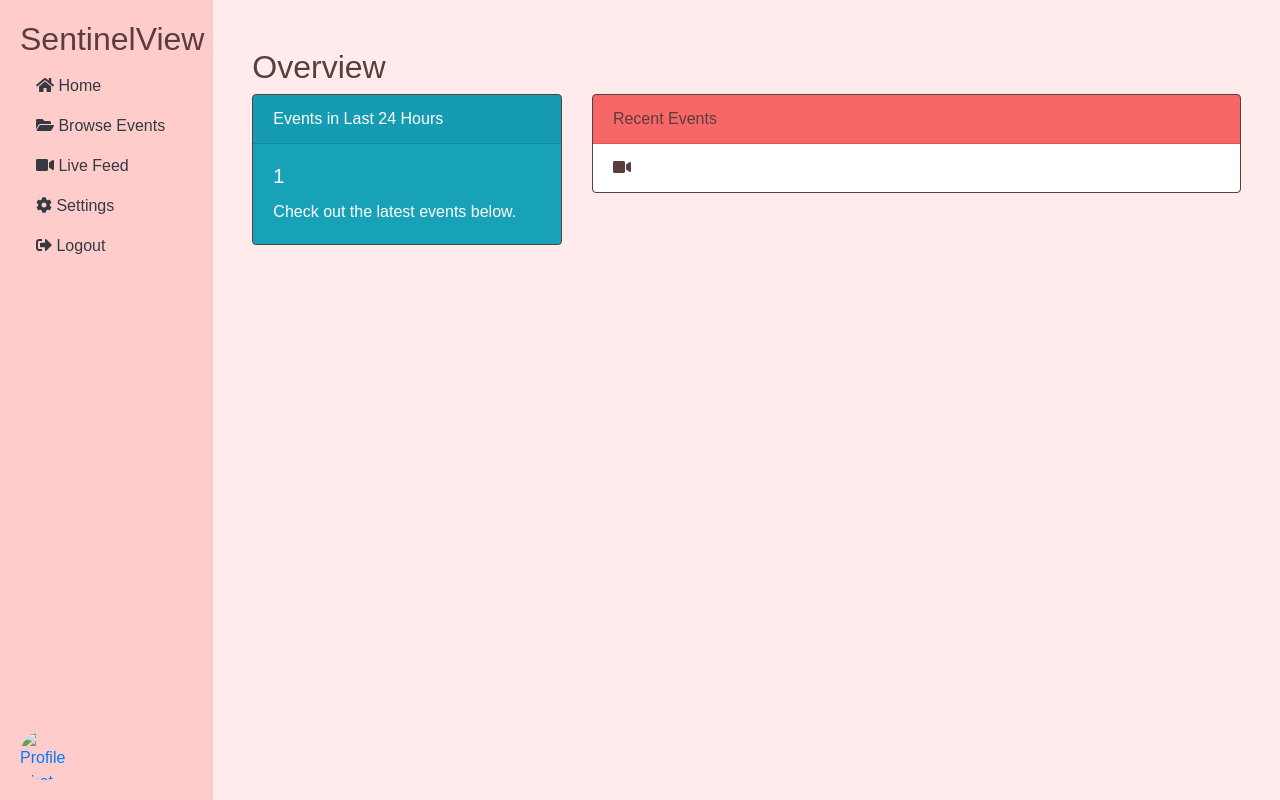
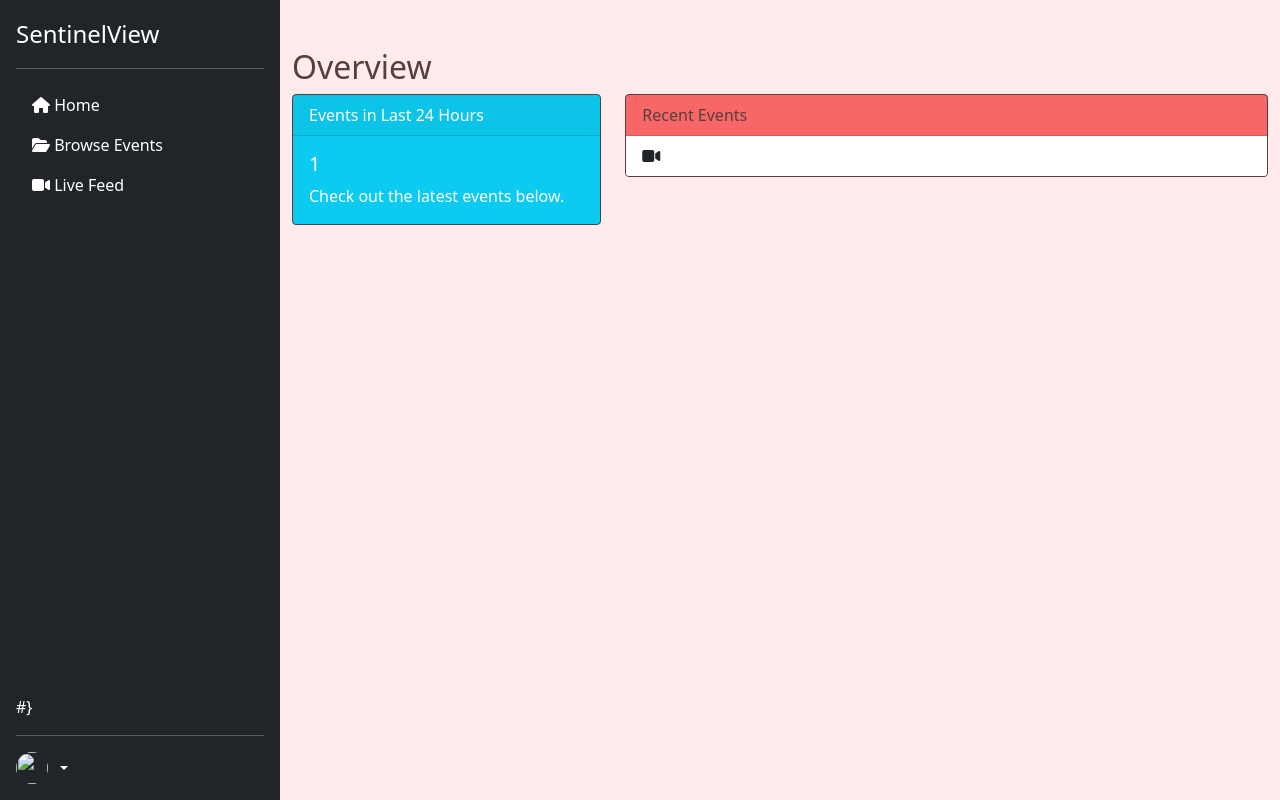
Before and after one commit to NitaCristian/SentinelView, a Flask app: template web_app/templates/index.html in a window 1280 px wide. Run offline with Flask 3, Linux system fonts and the light colour scheme; the visitor is signed in with stand-in values (Sample User, id 1); tables that the repository leaves empty hold one stand-in row (values such as "Sample post"); the template is opened without the code that fills it: values that come from a table or form of the project are taken from there, most other values are stand-ins (such as "Sample title", 1, 10 or a date in 2020); some libraries are stand-ins or nearby versions.

Commit message:
Changed web portal
Updated to Bootstrap 5 and FontAwesome 6.
Updated SideBar.
Added profile photo to User model.
Required login for all web routes.

```diff
--- a/api/models.py
+++ b/api/models.py
@@ -10,6 +10,7 @@
     email = db.Column(db.String(120), unique=True, nullable=False)
     password = db.Column(db.String(80), nullable=False)
     registration_timestamp = db.Column(db.DateTime, default=datetime.utcnow)
+    profile_photo = db.Column(db.String(120), unique=False, nullable=True)
 
 
 class Camera(db.Model):
--- a/web_app/routes.py
+++ b/web_app/routes.py
@@ -10,6 +10,9 @@
 
 @routes.route('/')
 def home():
+    if 'user' not in session:
+        return redirect(url_for('routes.login'))
+
     # Fetch events from the API
     response = requests.get(f"{API_BASE_URL}/events")
     events = response.json() if response.status_code == 200 else []
@@ -26,7 +29,8 @@
 
 @routes.route('/logout')
 def logout():
-    session.pop('user', None)
+    if 'user' not in session:
+        session.pop('user', None)
     return redirect(url_for('routes.home'))
 
 
--- a/web_app/static/styles.css
+++ b/web_app/static/styles.css
@@ -1,9 +1,16 @@
 body {
-    font-family: Arial, sans-serif;
-    margin: 0;
-    padding: 0;
     background-color: #FFEBEB; /* Pastel Pink background */
     color: #5A3D3D; /* Deep Rose text */
+    min-height: 100vh;
+}
+
+main {
+    display: flex;
+    flex-wrap: nowrap;
+    height: 100vh;
+    max-height: 100vh;
+    overflow-x: auto;
+    overflow-y: hidden;
 }
 
 .container {
--- a/web_app/templates/base.html
+++ b/web_app/templates/base.html
@@ -4,21 +4,20 @@
     <meta charset="UTF-8">
     <meta name="viewport" content="width=device-width, initial-scale=1.0">
     <title>{% block title %}SentinelView{% endblock %}</title>
-    <link href="https://maxcdn.bootstrapcdn.com/bootstrap/4.0.0/css/bootstrap.min.css" rel="stylesheet">
-    <link rel="stylesheet" href="https://cdnjs.cloudflare.com/ajax/libs/font-awesome/5.15.4/css/all.min.css">
+    <link href="https://cdn.jsdelivr.net/npm/bootstrap@5.0.2/dist/css/bootstrap.min.css" rel="stylesheet"
+          integrity="sha384-EVSTQN3/azprG1Anm3QDgpJLIm9Nao0Yz1ztcQTwFspd3yD65VohhpuuCOmLASjC" crossorigin="anonymous">
+    <link rel="stylesheet" href="https://cdnjs.cloudflare.com/ajax/libs/font-awesome/6.6.0/css/all.min.css"
+          integrity="sha512-Kc323vGBEqzTmouAECnVceyQqyqdsSiqLQISBL29aUW4U/M7pSPA/gEUZQqv1cwx4OnYxTxve5UMg5GT6L4JJg=="
+          crossorigin="anonymous" referrerpolicy="no-referrer"/>
     <link rel="stylesheet" href="{{ url_for('static', filename='styles.css') }}">
 </head>
 <body>
-<div class="container-fluid">
-    <div class="row">
-        {% include 'sidebar.html' %}
-        <main role="main" class="col-md-9 ml-sm-auto col-lg-10 px-4">
-            {% block content %}{% endblock %}
-        </main>
-    </div>
-</div>
-<script src="https://code.jquery.com/jquery-3.2.1.slim.min.js"></script>
-<script src="https://cdnjs.cloudflare.com/ajax/libs/popper.js/1.11.0/umd/popper.min.js"></script>
-<script src="https://maxcdn.bootstrapcdn.com/bootstrap/4.0.0/js/bootstrap.min.js"></script>
+<main>
+    {% include 'sidebar.html' %}
+    {% block content %}{% endblock %}
+</main>
+<script src="https://cdn.jsdelivr.net/npm/bootstrap@5.0.2/dist/js/bootstrap.bundle.min.js"
+        integrity="sha384-MrcW6ZMFYlzcLA8Nl+NtUVF0sA7MsXsP1UyJoMp4YLEuNSfAP+JcXn/tWtIaxVXM"
+        crossorigin="anonymous"></script>
 </body>
 </html>
--- a/web_app/templates/sidebar.html
+++ b/web_app/templates/sidebar.html
@@ -1,57 +1,126 @@
-<nav class="col-md-2 d-none d-md-block sidebar">
-    <div class="sidebar-sticky d-flex flex-column h-100">
-        <h2>SentinelView</h2>
-        <ul class="nav flex-column">
+{#<nav class="col-md-2 d-none d-md-block sidebar">#}
+{#    <div class="sidebar-sticky d-flex flex-column h-100">#}
+{#        <h2>SentinelView</h2>#}
+{#        <ul class="nav flex-column">#}
+{#            <li class="nav-item">#}
+{#                <a class="nav-link text-dark {{ 'active' if request.endpoint == 'routes.home' else '' }}"#}
+{#                   href="{{ url_for('routes.home') }}">#}
+{#                    <i class="fas fa-home"></i> Home#}
+{#                </a>#}
+{#            </li>#}
+{#            <li class="nav-item">#}
+{#                <a class="nav-link text-dark {{ 'active' if request.endpoint == 'routes.browse_events' else '' }}"#}
+{#                   href="{{ url_for('routes.browse_events') }}">#}
+{#                    <i class="fas fa-folder-open"></i> Browse Events#}
+{#                </a>#}
+{#            </li>#}
+{#            <li class="nav-item">#}
+{#                <a class="nav-link text-dark {{ 'active' if request.endpoint == 'routes.live_feed' else '' }}"#}
+{#                   href="{{ url_for('routes.live_feed') }}">#}
+{#                    <i class="fas fa-video"></i> Live Feed#}
+{#                </a>#}
+{#            </li>#}
+{#            <li class="nav-item">#}
+{#                <a class="nav-link text-dark {{ 'active' if request.endpoint == 'routes.profile' else '' }}"#}
+{#                   href="{{ url_for('routes.profile') }}">#}
+{#                    <i class="fas fa-cog"></i> Settings#}
+{#                </a>#}
+{#            </li>#}
+{#            {% if session.get('user') %}#}
+{#                <li class="nav-item">#}
+{#                    <a class="nav-link text-dark" href="{{ url_for('routes.logout') }}">#}
+{#                        <i class="fas fa-sign-out-alt"></i> Logout#}
+{#                    </a>#}
+{#                </li>#}
+{#            {% endif %}#}
+{#        </ul>#}
+{#        <div class="mt-auto pt-3 user-section">#}
+{#            {% if session.get('user') %}#}
+{#                <a href="{{ url_for('routes.profile') }}" class="nav-link p-0">#}
+{#                    <div class="media d-flex align-items-center">#}
+{#                        <img class="mr-3 rounded-circle" src="{{ session['user']['profile_photo'] }}"#}
+{#                             alt="Profile Photo"#}
+{#                             width="50" height="50">#}
+{#                        <div class="media-body">#}
+{#                            <h5 class="mt-0">{{ session['user']['username'] }}</h5>#}
+{#                        </div>#}
+{#                    </div>#}
+{#                </a>#}
+{#            {% else %}#}
+{#                <div class="mt-4">#}
+{#                    <a class="nav-link btn btn-primary mb-2" href="{{ url_for('routes.login') }}">Login</a>#}
+{#                    <a class="nav-link btn btn-secondary" href="{{ url_for('routes.register') }}">Register</a>#}
+{#                </div>#}
+{#            {% endif %}#}
+{#        </div>#}
+{#    </div>#}
+{#</nav>#}
+
+
+<div class="d-flex flex-column flex-shrink-0 p-3 text-white bg-dark" style="width: 280px;">
+    <a href="{{ url_for('routes.home') }}"
+       class="d-flex align-items-center mb-3 mb-md-0 me-md-auto text-white text-decoration-none">
+        <span class="fs-4">SentinelView</span>
+    </a>
+    <hr>
+    <ul class="nav nav-pills flex-column mb-auto">
         <li class="nav-item">
-                <a class="nav-link text-dark {{ 'active' if request.endpoint == 'routes.home' else '' }}"
-                   href="{{ url_for('routes.home') }}">
-                    <i class="fas fa-home"></i> Home
+            <a href="{{ url_for('routes.home') }}"
+               class="nav-link text-white {{ 'active' if request.endpoint == 'routes.home' else '' }}">
+                <i class="fas fa-home"></i>
+                Home
             </a>
         </li>
         <li class="nav-item">
-                <a class="nav-link text-dark {{ 'active' if request.endpoint == 'routes.browse_events' else '' }}"
-                   href="{{ url_for('routes.browse_events') }}">
-                    <i class="fas fa-folder-open"></i> Browse Events
+            <a href="{{ url_for('routes.browse_events') }}"
+               class="nav-link text-white {{ 'active' if request.endpoint == 'routes.browse_events' else '' }}">
+                <i class="fas fa-folder-open"></i>
+                Browse Events
             </a>
         </li>
         <li class="nav-item">
-                <a class="nav-link text-dark {{ 'active' if request.endpoint == 'routes.live_feed' else '' }}"
-                   href="{{ url_for('routes.live_feed') }}">
-                    <i class="fas fa-video"></i> Live Feed
+            <a href="{{ url_for('routes.live_feed') }}"
+               class="nav-link text-white {{ 'active' if request.endpoint == 'routes.live_feed' else '' }}">
+                <i class="fas fa-video"></i>
+                Live Feed
+            </a>
+        </li>
+        {% if not session.get('user') %}
+            <li class="nav-item">
+                <a href="{{ url_for('routes.login') }}"
+                   class="nav-link text-white {{ 'active' if request.endpoint == 'routes.login' else '' }}">
+                    <i class="fa fa-sign-in"></i>
+                    Login
                 </a>
             </li>
             <li class="nav-item">
-                <a class="nav-link text-dark {{ 'active' if request.endpoint == 'routes.profile' else '' }}"
-                   href="{{ url_for('routes.profile') }}">
-                    <i class="fas fa-cog"></i> Settings
-                </a>
-            </li>
-            {% if session.get('user') %}
-            <li class="nav-item">
-                <a class="nav-link text-dark" href="{{ url_for('routes.logout') }}">
-                    <i class="fas fa-sign-out-alt"></i> Logout
+                <a href="{{ url_for('routes.register') }}"
+                   class="nav-link text-white {{ 'active' if request.endpoint == 'routes.register' else '' }}">
+                    <i class="fas fa-user-plus"></i>
+                    Register
                 </a>
             </li>
         {% endif %}
     </ul>
-        <div class="mt-auto pt-3 user-section">
-            {% if session.get('user') %}
-                <a href="{{ url_for('routes.profile') }}" class="nav-link p-0">
-                    <div class="media d-flex align-items-center">
-                        <img class="mr-3 rounded-circle" src="{{ session['user']['profile_photo'] }}"
-                             alt="Profile Photo"
-                             width="50" height="50">
-                        <div class="media-body">
-                            <h5 class="mt-0">{{ session['user']['username'] }}</h5>
-                        </div>
-                    </div>
+    {% if session.get('user') %}#}
+        <hr>
+        <div class="dropdown">
+            <a href="#" class="d-flex align-items-center text-white text-decoration-none dropdown-toggle"
+               id="dropdownUser1"
+               data-bs-toggle="dropdown" aria-expanded="false">
+                <img src="{{ session['user']['profile_photo'] if 'user' in session and session['user']['profile_photo'] != "" else "https://picsum.photos/200?random" }}"
+                     alt="" class="rounded-circle me-2" width="32" height="32">
+                <strong>{{ session['user']['username'] }}</strong>
             </a>
-            {% else %}
-                <div class="mt-4">
-                    <a class="nav-link btn btn-primary mb-2" href="{{ url_for('routes.login') }}">Login</a>
-                    <a class="nav-link btn btn-secondary" href="{{ url_for('routes.register') }}">Register</a>
+            <ul class="dropdown-menu dropdown-menu-dark text-small shadow" aria-labelledby="dropdownUser1" style="">
+                <li><a class="dropdown-item" href="#">New camera</a></li>
+                <li><a class="dropdown-item" href="{{ url_for('routes.profile') }}">Settings</a></li>
+                <li><a class="dropdown-item" href="{{ url_for('routes.profile') }}">Profile</a></li>
+                <li>
+                    <hr class="dropdown-divider">
+                </li>
+                <li><a class="dropdown-item" href="{{ url_for('routes.logout') }}">Sign out</a></li>
+            </ul>
         </div>
     {% endif %}
 </div>
-    </div>
-</nav>
```
Lines whose indentation alone changed are shown as unchanged.
